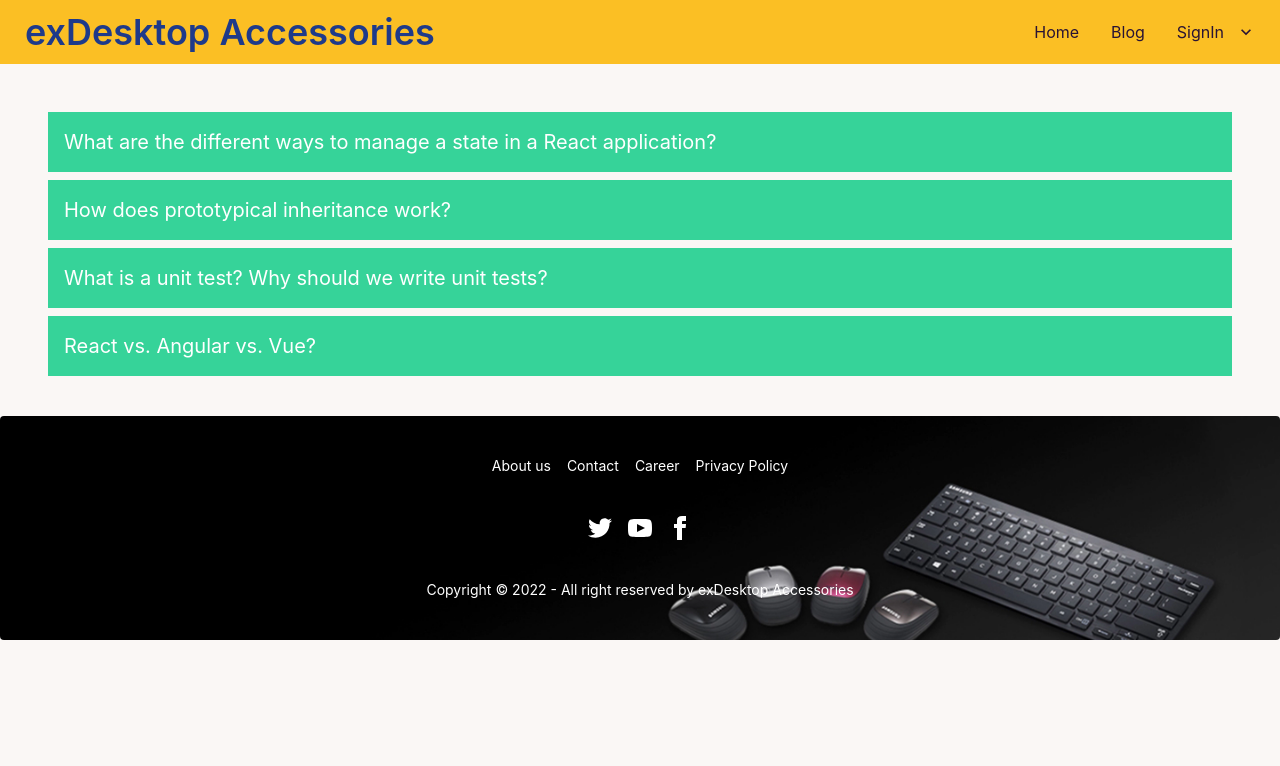
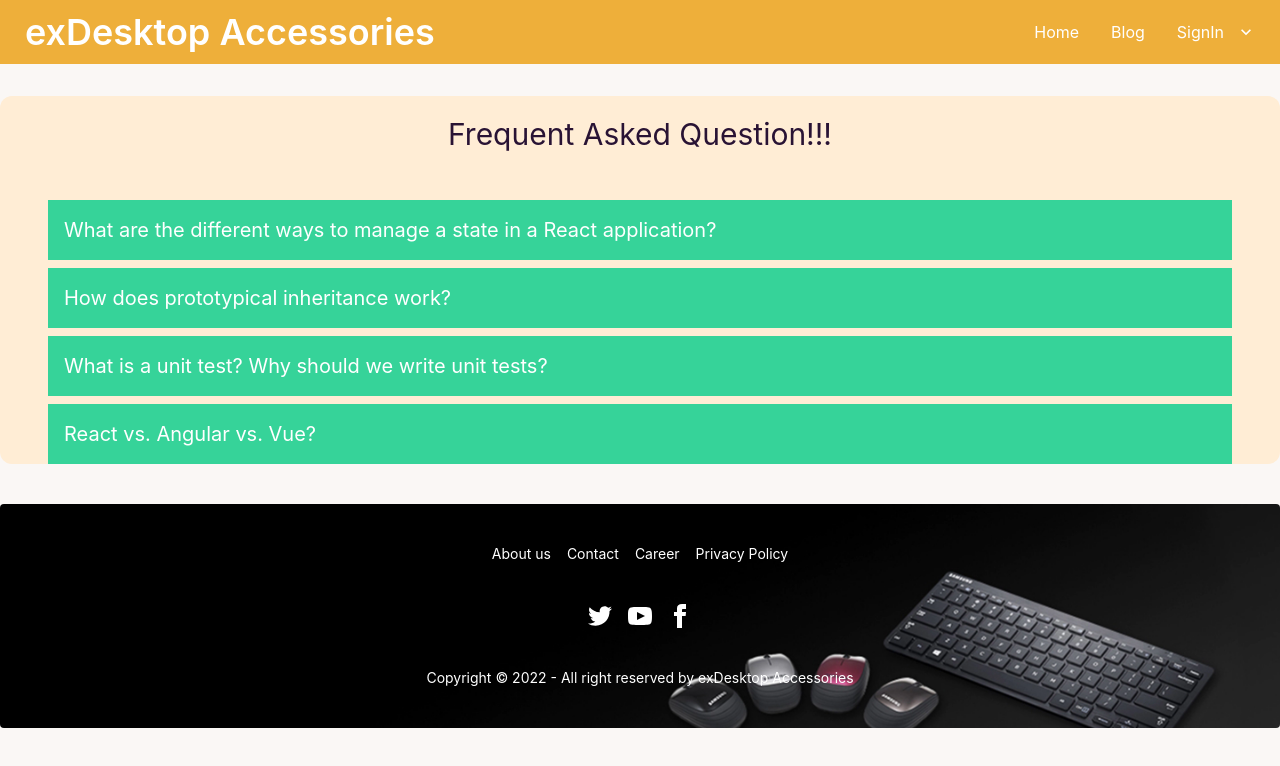
Before and after one commit to mostafizur610/recycle-client, a React (Create React App) app: page /blogs in a window 1280 px wide. Shown: the top 766 px of the page. Built offline with nearby package versions, Linux system fonts and the light colour scheme; no server answers.

Commit message:
modified navbar

```diff
--- a/src/App.js
+++ b/src/App.js
@@ -5,7 +5,7 @@ import router from './Routes/Routes/Routes';
 
 function App() {
   return (
-    <div className='max-w-[1440px] mx-auto'>
+    <div className='mx-auto'>
       <RouterProvider
         router={router}
       ></RouterProvider>
--- a/src/Pages/Blogs/Blogs.js
+++ b/src/Pages/Blogs/Blogs.js
@@ -4,7 +4,8 @@ import faq4 from '../../assets/faq/q4.png'
 
 const Blogs = () => {
     return (
-        <div className='rounded-xl'>
+        <div className='rounded-xl bg-orange-100'>
+            <h1 className='text-3xl text-center mt-8 pt-5'>Frequent Asked Question!!!</h1>
             <div className="collapse px-12 pt-12">
                 <input type="checkbox" className="peer" />
                 <div className="collapse-title bg-success text-white text-xl">
--- a/src/Pages/Login/SellerLogin/SellerLogin.js
+++ b/src/Pages/Login/SellerLogin/SellerLogin.js
@@ -49,7 +49,7 @@ const SellerLogin = () => {
                         </div>
 
 
-                        <input className='btn btn-accent w-full' value='Login' type="submit" />
+                        <input className='btn btn-accent w-full text-white' value='Login' type="submit" />
                         <div>
                             {
                                 loginError && <p className='text-red-600'>{loginError}</p>
--- a/src/Pages/Login/UserLogin/UserLogin.js
+++ b/src/Pages/Login/UserLogin/UserLogin.js
@@ -50,7 +50,7 @@ const UserLogin = () => {
                         </div>
 
 
-                        <input className='btn btn-accent w-full' value='Login' type="submit" />
+                        <input className='btn btn-accent w-full text-white' value='Login' type="submit" />
                         <div>
                             {
                                 loginError && <p className='text-red-600'>{loginError}</p>
--- a/src/Pages/Signup/SellerSignup/SellerSignup.js
+++ b/src/Pages/Signup/SellerSignup/SellerSignup.js
@@ -74,7 +74,7 @@ const SellerSignup = () => {
                             {errors.password && <p className='text-red-600'>{errors.password?.message}</p>}
 
                         </div>
-                        <input className='btn btn-accent w-full mt-5' value='Signup' type="submit" />
+                        <input className='btn btn-accent w-full mt-5 text-white' value='Signup' type="submit" />
                         {signUpError && <p className='text-red-600'>{signUpError}</p>}
                     </form>
 
--- a/src/Pages/Signup/UserSignup/UserSignup.js
+++ b/src/Pages/Signup/UserSignup/UserSignup.js
@@ -78,7 +78,7 @@ const UserSignup = () => {
                             {errors.password && <p className='text-red-600'>{errors.password?.message}</p>}
 
                         </div>
-                        <input className='btn btn-accent w-full mt-5' value='Signup' type="submit" />
+                        <input className='btn btn-accent w-full mt-5 text-white' value='Signup' type="submit" />
                         {signUpError && <p className='text-red-600'>{signUpError}</p>}
                     </form>
 
--- a/src/Pages/shared/NavigationBar/NavigationBar.js
+++ b/src/Pages/shared/NavigationBar/NavigationBar.js
@@ -29,7 +29,7 @@ const NavigationBar = () => {
                         SignIn
                         <svg className="fill-current" xmlns="http://www.w3.org/2000/svg" width="20" height="20" viewBox="0 0 24 24"><path d="M7.41,8.58L12,13.17L16.59,8.58L18,10L12,16L6,10L7.41,8.58Z" /></svg>
                     </Link>
-                    <ul className="p-2 bg-base-100">
+                    <ul className="p-2 bg-accent">
                         <li><Link to='/userLogin'>User SignIn</Link></li>
                         <li><Link to='/sellerLogin'>Seller SignIn</Link></li>
                     </ul>
@@ -39,9 +39,9 @@ const NavigationBar = () => {
 
 
     return (
-        <div className="navbar bg-amber-400 border-secondary">
+        <div className="navbar bg-accent border-secondary text-white sticky">
             <div className="flex-1">
-                <Link to='/' ><span className="btn btn-ghost normal-case text-4xl text-blue-900">exDesktop Accessories </span> </Link>
+                <Link to='/' ><span className="btn btn-ghost normal-case text-4xl text-white">exDesktop Accessories </span> </Link>
                 {/* <span className='text-blue-600 pl-6'> <br /> Resale Products</span> */}
             </div>
             <div className="flex-none">
```
